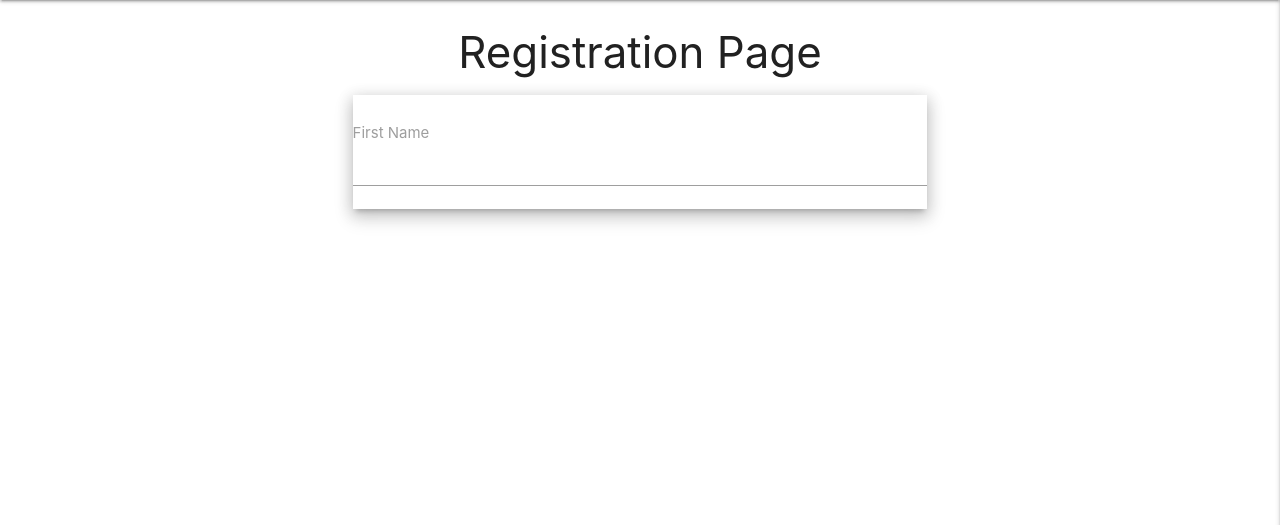
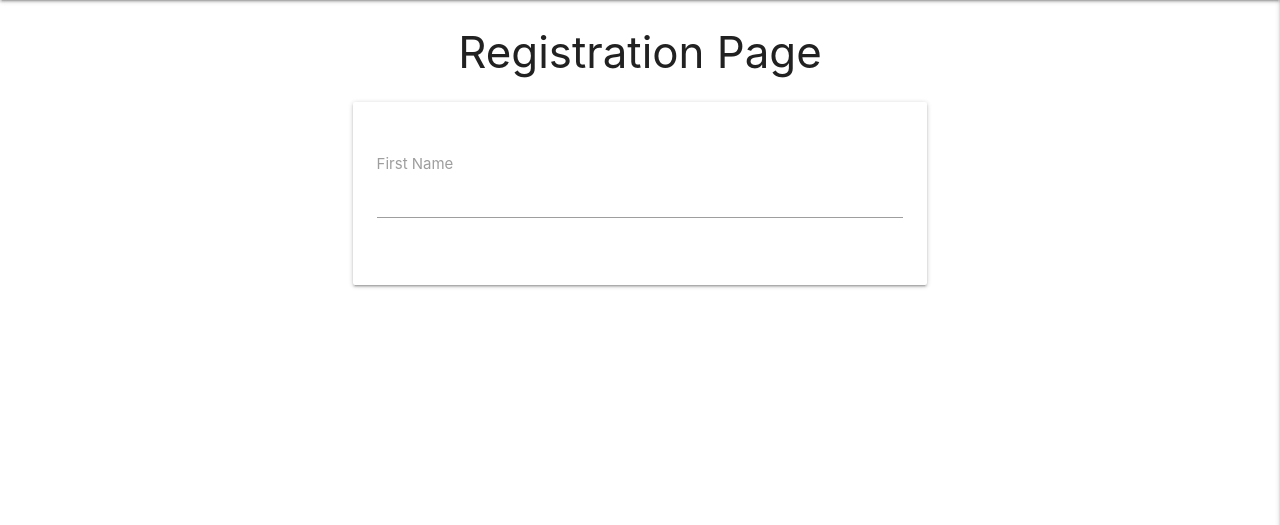
Before and after one commit to Code-Institute-Submissions/Daffie95-wikipies-MS3_MayResub, a Flask app: page /register in a window 1280 px wide. Shown: the part 64-589 px from the top of the page. Run offline with Flask 2, Linux system fonts and the light colour scheme; some libraries are stand-ins or nearby versions.

Commit message:
Update register_page.html
discarded horizontal card

```diff
--- a/templates/register_page.html
+++ b/templates/register_page.html
@@ -5,7 +5,7 @@
 <!-- first name input field -->
 <div class="row">
     <form action="" class="col s12 m8 offset-m2" method="" action="">
-        <div class="horizontal-card z-depth-3">
+        <div class="card-panel small hoverable">
             <div class="row">
                 <div class="input-field col s12">
                     <i class="material-icons">user</i>
```
